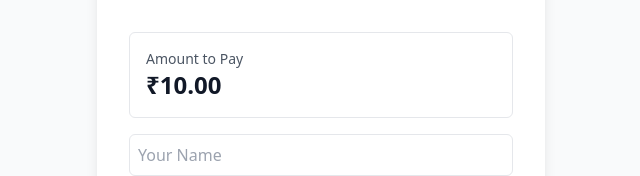
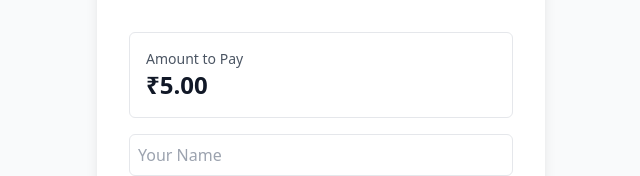
Before and after one commit to Soumadip-cmd/Payment_Intregation, a React (Create React App) app in the folder client/: page / in a window 1280 px wide. Shown: the part 201-377 px from the top of the page, without its empty margins (319-959 px from the left). Built offline with nearby package versions, Linux system fonts and the light colour scheme.

Commit message:
work free

```diff
--- a/client/src/App.js
+++ b/client/src/App.js
@@ -4,7 +4,7 @@ import PaymentScreen from "./components/PaymentScreen";
 import PaymentSuccess from "./components/PaymentSuccess";
 
 function App() {
-  const amount=10
+  const amount=5
   return (
     <>
       <Router>
```
